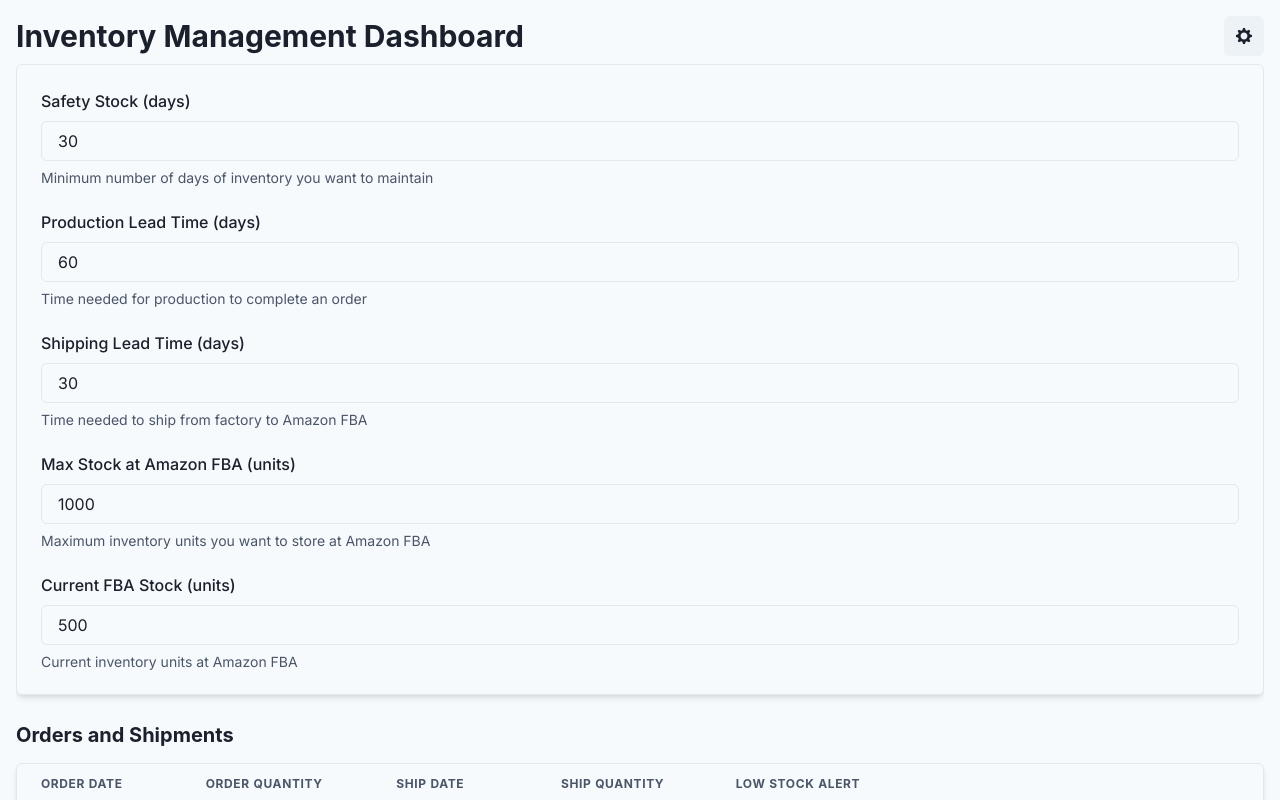
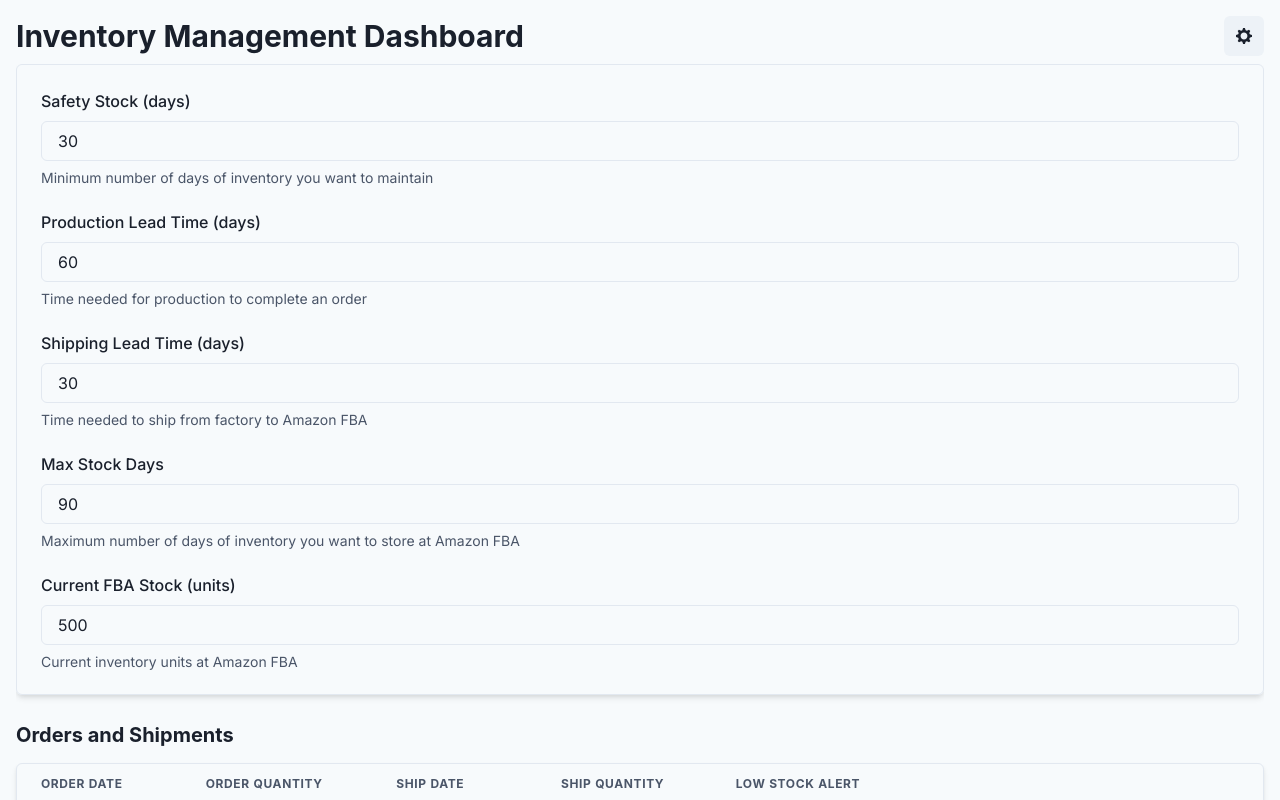
Before and after one commit to bilalsattar24/inventory-assistant, a Next.js app: page /dashboard in a window 1280 px wide. Both pictures are taken after a click on the button "Settings". Shown: the top 800 px of the page. Built offline with nearby package versions, Linux system fonts and the light colour scheme.

Commit message:
use max number of days insterad of units

```diff
--- a/src/app/dashboard/page.tsx
+++ b/src/app/dashboard/page.tsx
@@ -29,7 +29,7 @@ interface InventoryParams {
   safetyStockDays: number;
   productionLeadTime: number;
   shippingLeadTime: number;
-  maxStockFBA: number;
+  maxStockDays: number;
   currentFBAStock: number;
 }
 
@@ -55,7 +55,7 @@ export default function Dashboard() {
     safetyStockDays: 30,
     productionLeadTime: 60,
     shippingLeadTime: 30,
-    maxStockFBA: 1000,
+    maxStockDays: 90,
     currentFBAStock: 500,
   });
 
@@ -122,7 +122,10 @@ export default function Dashboard() {
     const shipDate = addDays(orderDate, params.productionLeadTime);
     const arrivalDate = addDays(shipDate, params.shippingLeadTime);
     const projectedInventory = calculateProjectedInventory(arrivalDate);
-    const orderQuantity = params.maxStockFBA - projectedInventory;
+    const projectedDaysOfStock = projectedInventory / avgDailySales;
+    const orderQuantity = Math.ceil(
+      (params.maxStockDays - projectedDaysOfStock) * avgDailySales
+    );
     const minInventory = calculateMinInventoryBeforeArrival(today, arrivalDate);
 
     const newOrderShipment: OrderShipment = {
@@ -143,7 +146,7 @@ export default function Dashboard() {
     params.safetyStockDays,
     params.productionLeadTime,
     params.shippingLeadTime,
-    params.maxStockFBA,
+    params.maxStockDays,
     params.currentFBAStock,
     weeklyForecasts.map((f) => f.forecastedDailySales).join(","),
     weeklyForecasts.map((f) => f.incomingShipments).join(","),
@@ -292,14 +295,15 @@ export default function Dashboard() {
               </FormControl>
 
               <FormControl>
-                <FormLabel>Max Stock at Amazon FBA (units)</FormLabel>
+                <FormLabel>Max Stock Days</FormLabel>
                 <Input
                   type="number"
-                  value={params.maxStockFBA}
-                  onChange={handleParamChange("maxStockFBA")}
+                  value={params.maxStockDays}
+                  onChange={handleParamChange("maxStockDays")}
                 />
                 <FormHelperText>
-                  Maximum inventory units you want to store at Amazon FBA
+                  Maximum number of days of inventory you want to store at
+                  Amazon FBA
                 </FormHelperText>
               </FormControl>
 
@@ -428,7 +432,7 @@ export default function Dashboard() {
                     week.daysOfStock <= params.safetyStockDays
                       ? "red.100"
                       : week.daysOfStock >=
-                        params.maxStockFBA / week.forecastedDailySales
+                        params.maxStockDays / week.forecastedDailySales
                       ? "yellow.100"
                       : undefined
                   }>
```
